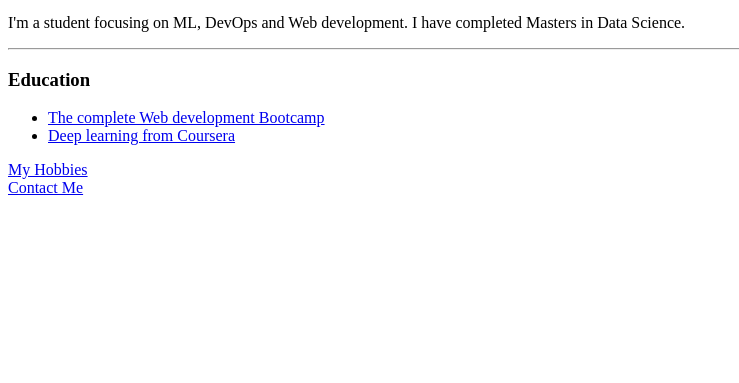
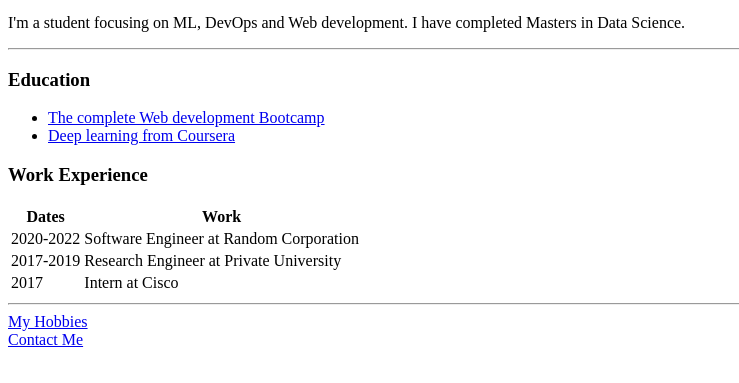
Before and after one commit to Lal4Tech/Web-Development-Bootcamp, a plain HTML site: page projects/personal_site/index.html in a window 1280 px wide. Shown: the part 337-720 px from the top of the page, without its empty margins (0-739 px from the left). Drawn offline with Linux system fonts and the light colour scheme.

Commit message:
HTML Tables

```diff
--- a/projects/personal_site/index.html
+++ b/projects/personal_site/index.html
@@ -15,6 +15,31 @@
         <li><a href="https://www.udemy.com/course/the-complete-web-development-bootcamp/">The complete Web development Bootcamp</a></li>
         <li><a href="https://www.coursera.org/specializations/deep-learning?">Deep learning from Coursera</a></li>
     </ul>
+    <h3>Work Experience</h3>
+    <table>
+        <thead>
+            <tr>
+                <th>Dates</th>
+                <th>Work</th>
+            </tr>
+        </thead>
+        <tbody>
+            <tr>
+                <td>2020-2022</td>
+                <td>Software Engineer at Random Corporation</td>
+            </tr>
+            <tr>
+                <td>2017-2019</td>
+                <td>Research Engineer at Private University</td>
+            </tr>
+            <tr>
+                <td>2017</td>
+                <td>Intern at Cisco</td>
+            </tr>
+        </tbody>
+        <tfoot></tfoot>
+    </table>
+    <hr>
     <a href="hobbies.html">My Hobbies</a>
     <br>
     <a href="contact.html">Contact Me</a>
```
Also changed, not shown: 2_Intermediate_html/notes.html (+26 -0 lines).
